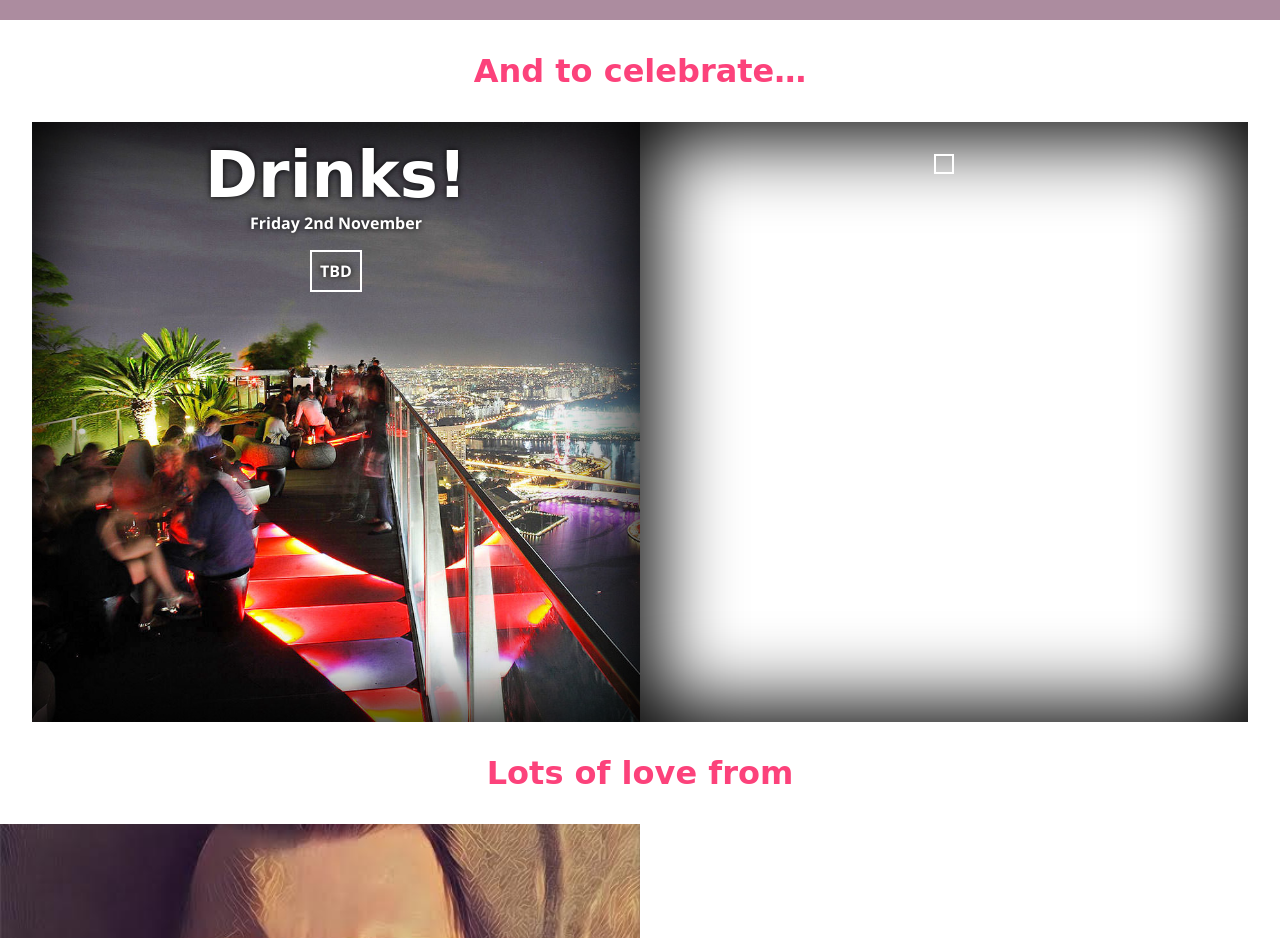
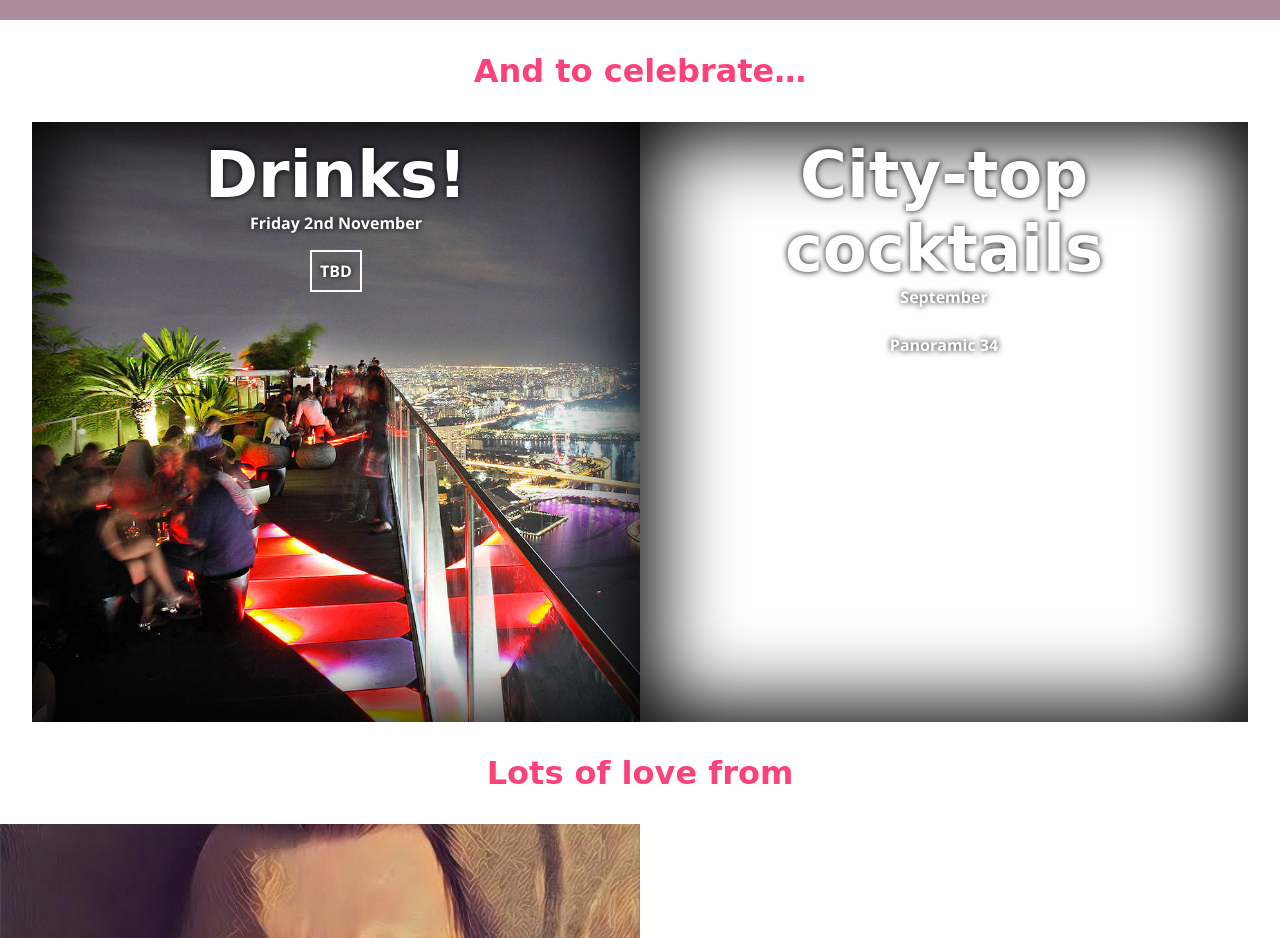
Before and after one commit to snowman-repos/issuesnow60.com, a website built with webpack: page src/index.pug in a window 1280 px wide. Shown: the part 1580-2518 px from the top of the page. Built offline with nearby package versions, Linux system fonts and the light colour scheme; files whose address does not match are found by name; a web font is replaced by a local one.

```diff
--- a/src/index.pug
+++ b/src/index.pug
@@ -46,9 +46,9 @@
 
             //------------- GRACE:START -------------------
 
-            h3.c-to-celebrate-event-what
-            p.c-to-celebrate-event-when
-            p.c-to-celebrate-event-where
+            h3.c-to-celebrate-event-what City-top cocktails
+            p.c-to-celebrate-event-when September
+            p.c-to-celebrate-event-where Panoramic 34
 
             //------------- GRACE:END -------------------
 
```
